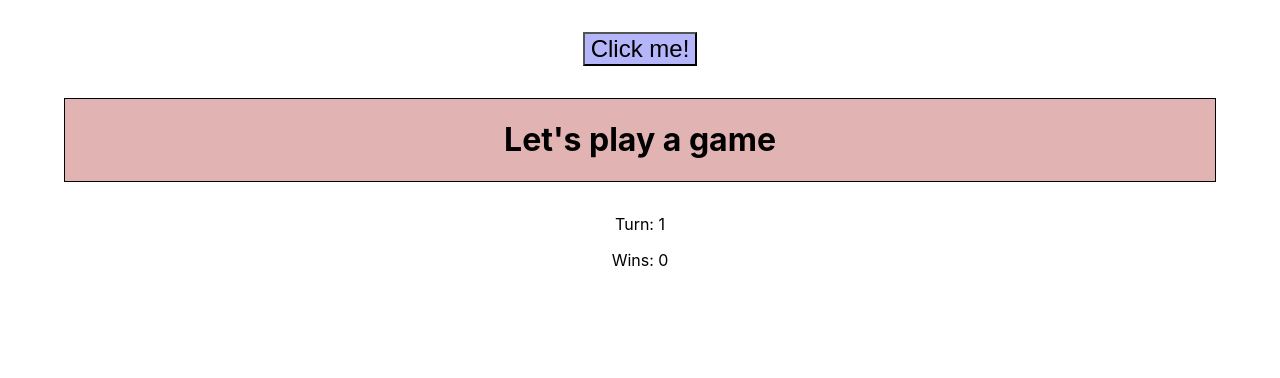
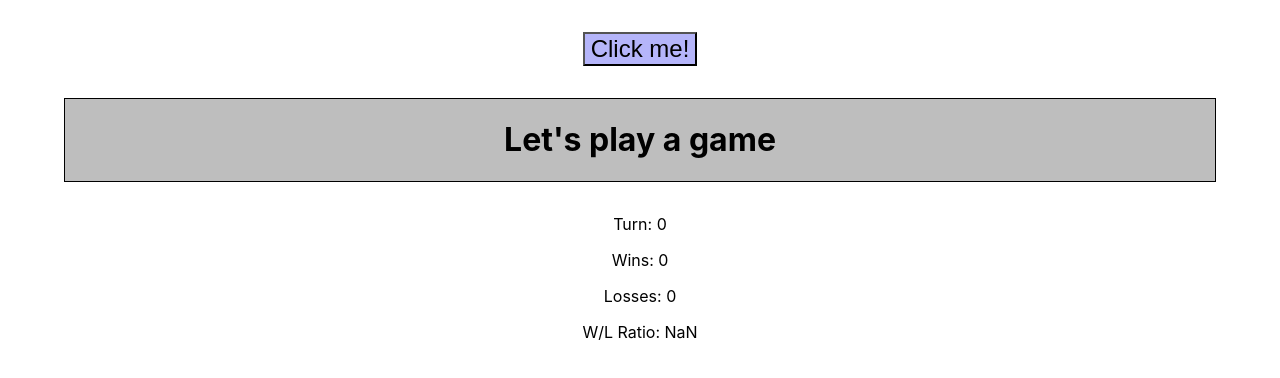
Before and after one commit to MDBoticano/game-of-chance, a React (Create React App) app: page / in a window 1280 px wide. Shown: the top 378 px of the page. Built offline with nearby package versions, Linux system fonts and the light colour scheme.

Commit message:
Added additional statistics and styling

```diff
--- a/src/GameOfChance.js
+++ b/src/GameOfChance.js
@@ -9,7 +9,7 @@ class GameOfChance extends React.Component {
     this.state = {
       playState: "Click me!",
       expression: null,
-      counter: 1,
+      counter: 0,
       wins: 0
     }
     this.handleClick = this.handleClick.bind(this);
@@ -18,7 +18,7 @@ class GameOfChance extends React.Component {
   }
 
   handleClick() {
-    console.log("Click handling...");
+    // console.log("Click handling...");
     let expression = this.newBool();
 
     // You've heard of ternary, what about unary?
@@ -41,12 +41,12 @@ class GameOfChance extends React.Component {
 
   newBool() {
     let newBool = Math.random() > .5;
-    console.log("newBool: " + newBool);
+    // console.log("newBool: " + newBool);
     return newBool;
   }
 
   render() {
-    console.log("GOC Render");
+    console.log("Game rendered");
     // let expression = Math.random() > .5; // change code here
     // console.log(expression); // boolean
 
@@ -61,6 +61,8 @@ class GameOfChance extends React.Component {
         { /* change code above this line */ }
         <p>{'Turn: ' + this.state.counter}</p>
         <p>Wins: {this.state.wins}</p>
+        <p>Losses: {this.state.counter - this.state.wins}</p>
+        <p>W/L Ratio: {(this.state.wins / this.state.counter).toFixed(3) }</p>
       </div>
     );
   }
--- a/src/Results.css
+++ b/src/Results.css
@@ -1,5 +1,17 @@
 .results {
   margin: 2em;
   border: solid 1px black;
+  background-color: rgb(190, 190, 190);
+}
+
+.nullStatus {
+  background-color: rgb(190, 190, 190);
+}
+
+.falseStatus {
   background-color: rgb(226, 179, 179);
 }
+
+.trueStatus {
+  background-color: rgb(183, 226, 179);
+}
--- a/src/Results.js
+++ b/src/Results.js
@@ -8,8 +8,9 @@ class Results extends React.Component {
   }
 
   render() {
+    console.log("Result rendered");
     return (
-      <div className="results">
+      <div className={"results " + this.props.fiftyFifty + "Status"}>
         <h1>
         {
           /* change code here */
```
